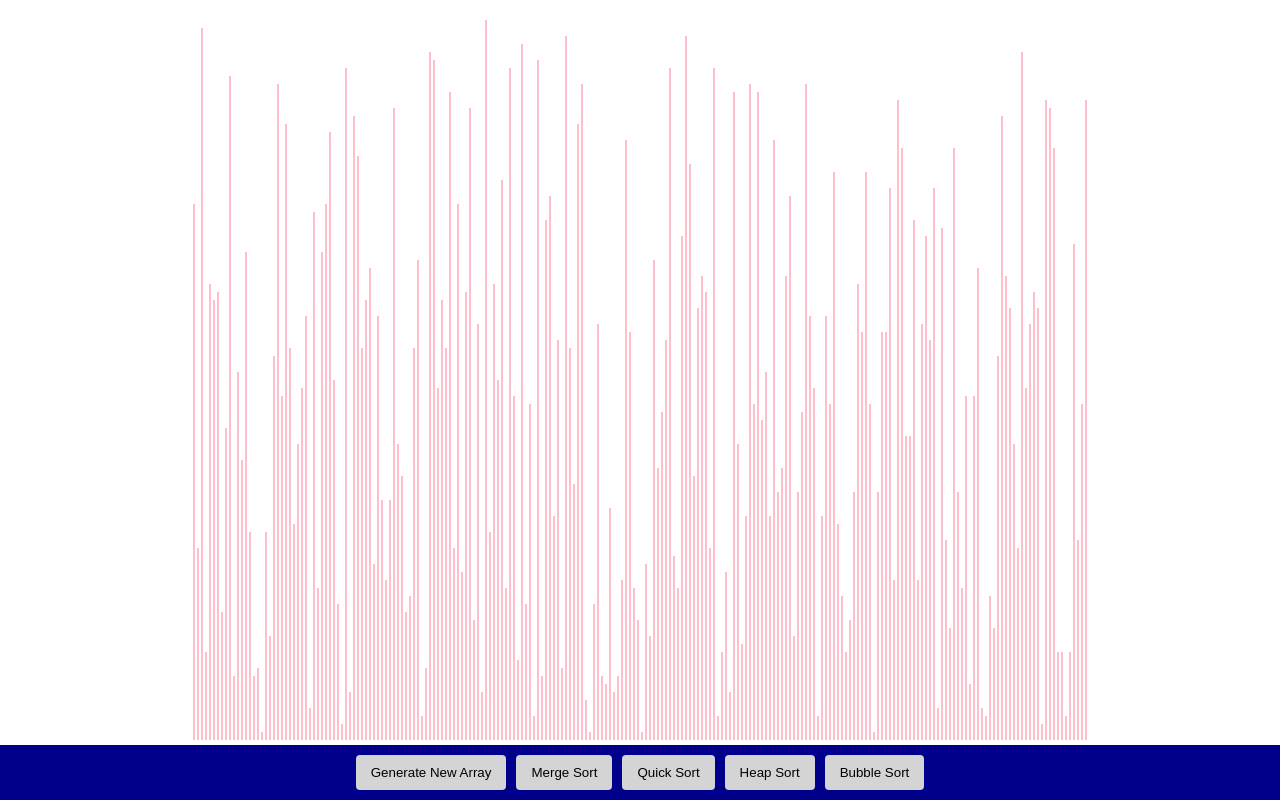
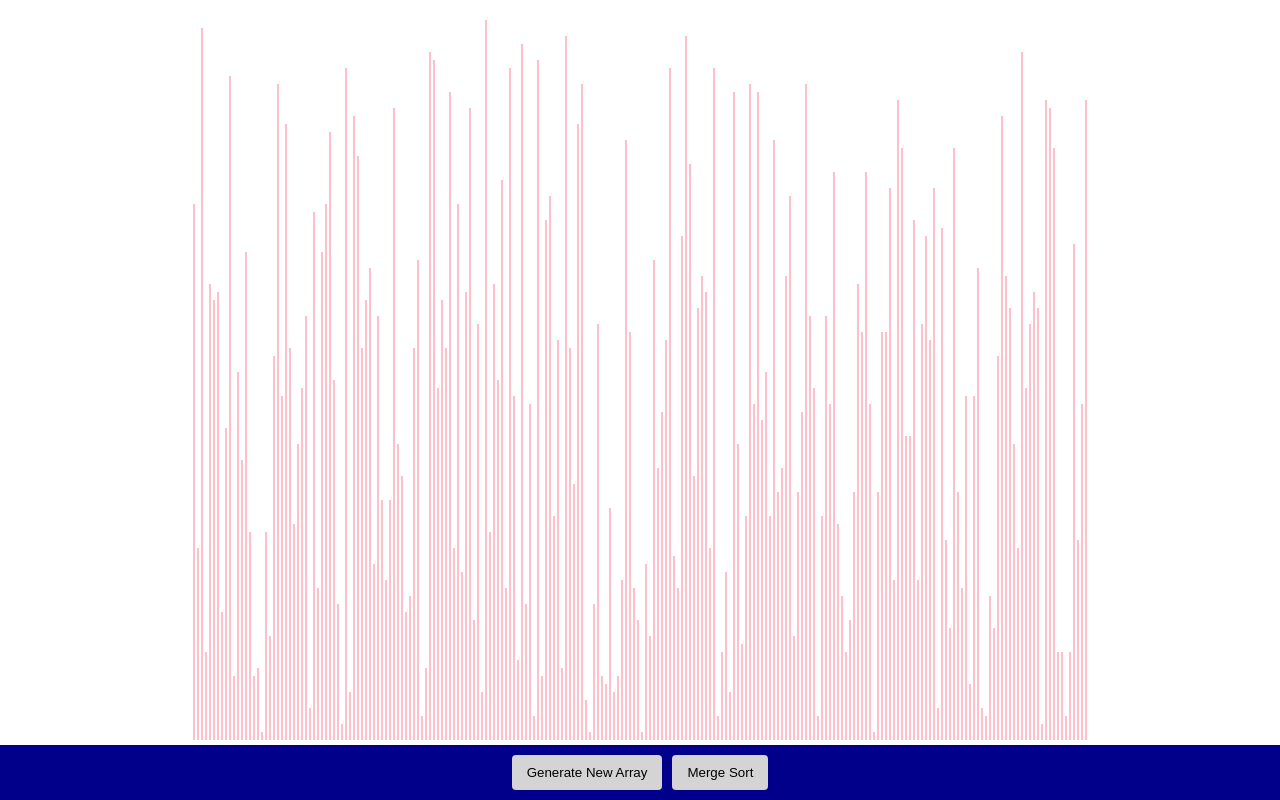
Before and after one commit to NES-Elliott/Sorting-Algorithm-Visualization-Tool, a React (Create React App) app: page / in a window 1280 px wide. Built offline with nearby package versions, Linux system fonts and the light colour scheme.

Commit message:
removed options

```diff
--- a/src/components/SortingVisualizer.js
+++ b/src/components/SortingVisualizer.js
@@ -1,11 +1,8 @@
 import React, { useState, useEffect } from 'react'
 import { resetArray } from '../utils/functions'
 import { mergeSort } from '../utils/mergeSort'
-import { quickSort } from '../utils/quickSort'
-import { heapSort } from '../utils/heapSort'
-import { bubbleSort } from '../utils/bubbleSort'
 import { mergeSortAnimation } from '../utils/mergeAnimation'
-import { quickSortAnimation } from '../utils/quickAnimation'
+
 
 export const SortingVisualizer = () => {
   const [array, setArray] = useState([])
@@ -34,9 +31,6 @@ export const SortingVisualizer = () => {
       <div className="btn__container">
         <button className="btn" onClick={() => setArray(resetArray(intArrayBars, arrayMin, arrayMax))}>Generate New Array</button>
         <button className="btn" onClick={() => mergeSort(mergeSortAnimation(array), animationSpeed, primaryColor, secondaryColor)}>Merge Sort</button>
-        <button className="btn" onClick={() => quickSort(quickSortAnimation(array), animationSpeed, primaryColor, secondaryColor)}>Quick Sort</button>
-        <button className="btn" onClick={() => heapSort()}>Heap Sort</button>
-        <button className="btn" onClick={() => bubbleSort()}>Bubble Sort</button>
       </div>
     </div>
   )
--- a/src/utils/bubbleSort.js
+++ /dev/null
@@ -1,8 +0,0 @@
-// This function takes 4 values,
-// animation determines the animation used while the function sorts
-// animationSpeed determines the speed at which the function sorts (ms).
-// primaryColor determines the color of dormant array bars
-// secondaryColor determines the color of active array bars
-export function bubbleSort(animation, animationSpeed, primaryColor, secondaryColor) {
-  console.log('Bubble Sort')
-}
--- a/src/utils/heapSort.js
+++ /dev/null
@@ -1,8 +0,0 @@
-// This function takes 4 values,
-// animation determines the animation used while the function sorts
-// animationSpeed determines the speed at which the function sorts (ms).
-// primaryColor determines the color of dormant array bars
-// secondaryColor determines the color of active array bars
-export function heapSort(animation, animationSpeed, primaryColor, secondaryColor) {
-  console.log('Heap Sort')
-}
--- a/src/utils/quickAnimation.js
+++ /dev/null
@@ -1,39 +0,0 @@
-export function quickSortAnimation(array) {
-  const animation = []
-  if (array.length <= 1) return array
-  const auxiliaryArray = array.slice()
-  const itemPivot = quickSortPivot(array)
-  console.log(itemPivot)
-  console.log(array)
-  console.log(itemLeft(array, itemPivot))
-}
-
-// Selecting our pivot with the Median-Of-Three method
-function quickSortPivot(array) {
-  const medThreeArray = []
-  const medFirst = array[0]
-  const medSecond = array[Math.round(array.length / 2)]
-  const medThird = array[(array.length - 1)]
-  medThreeArray.push(medFirst, medSecond, medThird)
-  medThreeArray.sort()
-  const itemPivot = medThreeArray[1]
-  console.log(medThreeArray)
-  return itemPivot
-}
-
-function doQuick(mainArray, itemFromLeft, itemFromRight) {
-
-
-
-}
-
-
-function itemLeft(array, itemPivot) {
-  let itemFromLeft
-  for (let i = 0; i < array.length; i++) {
-    if (array[i] >= itemPivot) {
-      itemFromLeft = array[i]
-      return itemFromLeft
-    }
-  }
-}
--- a/src/utils/quickSort.js
+++ /dev/null
@@ -1,8 +0,0 @@
-// This function takes 4 values,
-// animation determines the animation used while the function sorts
-// animationSpeed determines the speed at which the function sorts (ms).
-// primaryColor determines the color of dormant array bars
-// secondaryColor determines the color of active array bars
-export function quickSort(animation, animationSpeed, primaryColor, secondaryColor) {
-  console.log('Quick Sort')
-}
```
